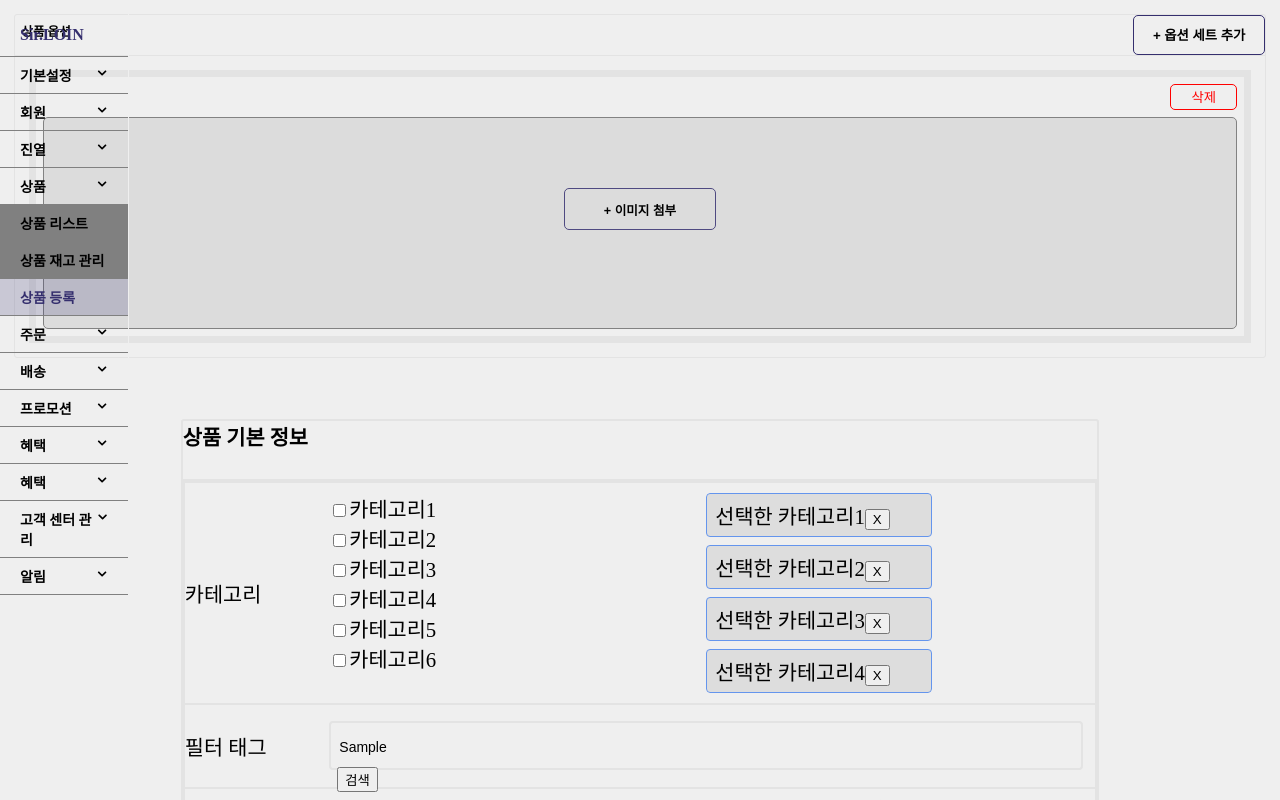
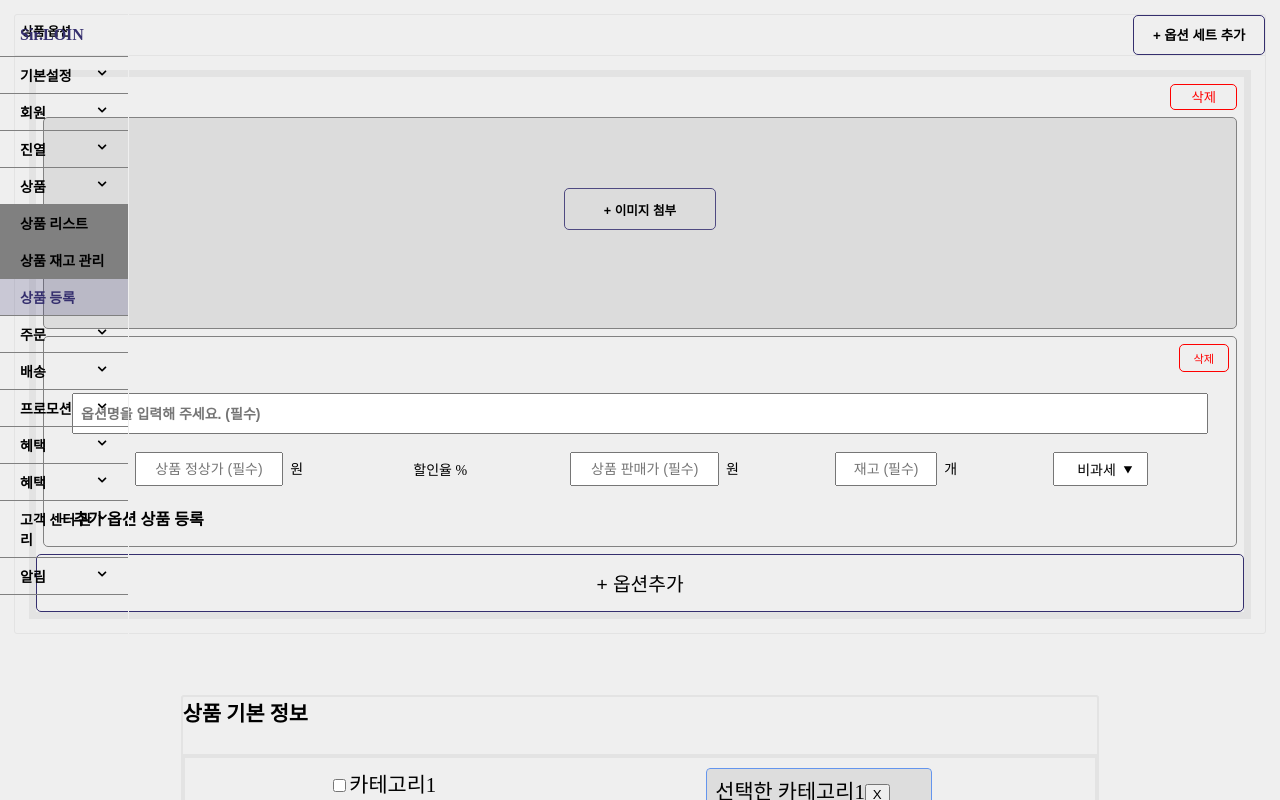
Before and after one commit to yunred/1stweek-sirloin-task, a React (Create React App) app: page / in a window 1280 px wide. Both pictures are taken after typing "Sample", "Sample", "Sample" into the empty fields and a click on the button "+ 옵션 세트 추가". Shown: the top 800 px of the page. Built offline with nearby package versions, Linux system fonts and the light colour scheme.

Commit message:
Finish PDoption 기획서에서 제시한 모든 기능을 구현 완료했습니다!

```diff
--- a/src/Component/PDoption/index.js
+++ b/src/Component/PDoption/index.js
@@ -34,7 +34,7 @@ export const PDOheader = () => {
                             optionList: [
                                 {
                                     optionName: '',
-                                    optionValue: [undefined, undefined, undefined, false],
+                                    optionValue: ['', '', '', '비과세'],
                                     additionnal: []
                                 }
                             ]
@@ -59,7 +59,7 @@ const PDOContent = () => {
         <S.H3>옵션 세트를 추가하여 옵션을 구성해 주세요</S.H3>
         </S.DefaultScreen>:
             state.map((value, index) => {
-                return(//value.optionImg.length == 0?
+                return(
                 <S.OptionSetContainer key={index}>
                     <OptionSet index={index}/>
                 </S.OptionSetContainer>
@@ -84,6 +84,20 @@ const OptionSet = (props) => {
                 }}>삭제</S.DelOptionSet>
         </S.Buttonholder>
         <PDthumbnail index = {index}/>
+        {state[index].optionList.map((value, optionidx) =>
+            <S.OptionHolder key ={optionidx}>
+                <Option OSidx = {index} OPidx = {optionidx} OptionData ={state[index].optionList[optionidx]}/>
+            </S.OptionHolder>
+        )}
+        <S.AppendOption onClick={()=> {
+            const newstate = [...state];
+            newstate[index].optionList.push({
+                optionName: '',
+                optionValue: ['', '', '', '비과세'],
+                additionnal: []
+            })
+            setstate(newstate);
+        }}>+ 옵션추가</S.AppendOption>
         </>
     )
 
@@ -111,6 +125,123 @@ const PDthumbnail = (props) => {
     )
 }
 
+const Option = (props) => {
+    const {OSidx, OPidx , OptionData} = props;
+    console.log(OptionData);
+    const optionValue  = OptionData.optionValue;
+    const context = useContext(PDcontext).OptionSetData;
+    const state = context.state;
+    const setstate = context.setstate;
+    const [inputData, setInputData] = useState(['', '', '' ,'비과세']);
+    const HandleChange = (e) => {
+        const { value, name } =e.target;
+        const newinputdata = [...inputData];
+        if(name === '0' || name === '1' || name === '2'){
+            if(/[^0-9]/.test(value)){
+                value = '';
+                return
+            }
+        }
+        newinputdata[name] = value;
+        setInputData(newinputdata);
+    }
+    useEffect(()=>{
+        const newstate = [...state];
+        newstate[OSidx].optionList[OPidx].optionValue = inputData;
+        setstate(newstate);
+    }, [inputData]);
+
+    return(
+        <>
+            <S.Buttonholder>
+                <S.DelOption onClick={()=> {
+                    const newstate = [...state];
+                    const newopList = newstate[OSidx].optionList;
+                    newopList.splice(OPidx, 1)
+                    console.log(newopList);
+                    if (newopList.length === 0){
+                        newstate.splice(OSidx, 1);
+                        setstate(newstate);
+                        return
+                    }
+                    newstate.optionList = newopList;
+                    setstate(newstate);
+                }}>삭제</S.DelOption>
+            </S.Buttonholder>
+            <S.OptionNameInput placeholder="옵션명을 입력해 주세요. (필수)" value={OptionData.optionName}
+                onChange={(e)=>{
+                    const newstate = [...state];
+                    newstate[OSidx].optionList[OPidx].optionName = e.target.value;
+                    setstate(newstate);
+                }}
+            ></S.OptionNameInput>
+            <S.OptionStat>
+                <div><S.Input name="0"  onChange={HandleChange} value={optionValue[0]} placeholder="상품 정상가 (필수)"/><span style={{"margin":"0 0.5em"}}>원</span></div>
+                <S.DcRate>{parseInt(optionValue[0]) > parseInt(optionValue[1])?`${100 - parseInt(parseInt(optionValue[1])/parseInt(optionValue[0])*100)} %`:'할인율 %'}</S.DcRate>
+                <div><S.Input name="1"  onChange={HandleChange} value={optionValue[1]} placeholder="상품 판매가 (필수)"/><span style={{"margin":"0 0.5em"}}>원</span></div>
+                <div><S.StockInput name="2" onChange={HandleChange} value={optionValue[2]} placeholder="재고 (필수)"/><span style={{"margin":"0 0.5em"}}>개</span></div>
+                <S.TaxInput name="3" onChange={HandleChange} onFocus={e=>e.target.value = ''} onMouseLeave={(e)=>{if(e.target.value === ''){e.target.value = optionValue[3]}}} value={optionValue[3]} list='tax' />
+                <datalist id="tax">
+                    <option value={"비과세"}></option>
+                    <option value={"과세"}></option>
+                </datalist>
+            </S.OptionStat>
+            <S.AddtionalContainer>
+            {state[OSidx].optionList[OPidx].additionnal.map((value, addtionalidx) => {
+                return(
+                    <Additonal key={addtionalidx} OSidx={OSidx} OPidx={OPidx} addtionalidx={addtionalidx}/>
+                )
+            })}
+            </S.AddtionalContainer>
+
+            <S.AppendAddtional onClick={()=>{
+                const newstate = [...state];
+                newstate[OSidx].optionList[OPidx].additionnal.push({
+                    addtionalName: '',
+                    addtionalPrice: ''
+                })
+                setstate(newstate);
+            }}>+ 추가 옵션 상품 등록</S.AppendAddtional>
+        </>
+    )
+}
+
+const Additonal = (props) => {
+    const {OSidx, OPidx, addtionalidx} = props;
+    console.log(OSidx, OPidx, addtionalidx);
+    const context = useContext(PDcontext).OptionSetData;
+    const state = context.state;
+    const setstate = context.setstate;
+
+    return(
+        <S.EachAddtional>
+            <S.AddtionalNameInput placeholder="추가 옵션명 (필수)" value={state[OSidx].optionList[OPidx].additionnal[addtionalidx].addtionalName} onChange={
+                (e) => {
+                    const newstate = [...state];
+                    newstate[OSidx].optionList[OPidx].additionnal[addtionalidx].addtionalName = e.target.value;
+                    setstate(newstate);
+                }
+            }/>
+            <S.AddtionalPriceInput placeholder="추가 옵션 정상가 (필수)" value={state[OSidx].optionList[OPidx].additionnal[addtionalidx].addtionalPrice} onChange={
+                (e) => {
+                    if(/[^0-9]/.test(e.target.value)){
+                        e.target.value = '';
+                        return
+                    }
+                    const newstate = [...state];
+                    newstate[OSidx].optionList[OPidx].additionnal[addtionalidx].addtionalPrice = e.target.value;
+                    setstate(newstate);
+                }
+            }/>
+            <S.DeleteAddtional onClick={()=>{
+                const newstate = [...state];
+                newstate[OSidx].optionList[OPidx].additionnal.splice(addtionalidx, 1);
+                setstate(newstate);
+            }} >삭제</S.DeleteAddtional>
+        </S.EachAddtional>
+    )
+}
+
 const PDoption = () => {
     const context = useContext(PDcontext).OptionSetData;
     console.log(context.state);
--- a/src/Component/PDoption/style.js
+++ b/src/Component/PDoption/style.js
@@ -62,7 +62,117 @@ export const Imgholder = styled.div`
   border: 1px solid rgb(130,130,130);
   border-radius: 5px;
 `
+export const AppendOption = styled.button`
+  width: 100%;
+  height: 3em;
+  margin: 0;
+  font-size: 1.2rem;
+  font-weight: 500;
+  box-sizing: border-box;
+  border: 0.1em solid rgb(53, 47, 110);
+  border-radius: 5px;
+
+`
+export const OptionHolder = styled.div`
+  text-align: center;
+  margin: 0.5em;
+  border: 1px solid rgb(130,130,130);
+  border-radius: 5px;
+  box-sizing: border-box;
+`
+
+export const DelOption = styled.button`
+  color: red;
+  background: none;
+  border: 1px solid red;
+  font-size: 0.8em;
+  width: 4.5em;
+  height: 2.5em;
+  border-radius: 5px;
+`
 
 export const OptionThumbnail = styled.img`
   height: 90%;
 `
+
+export const OptionNameInput = styled.input`
+  height: 2em;
+  padding: 1.3em 0.5em;
+  width: calc(100% - 4em);
+  margin: 1em;
+  font-size: 1em;
+  font-weight: 700;
+  box-sizing: border-box;
+`
+
+export const OptionStat = styled.div`
+  margin: 0.3em 0.1em;
+  display: flex;
+  justify-content: space-evenly;
+  flex-wrap: nowrap;
+  width : 100%;
+`
+export const Input = styled.input`
+  flex: 0 1 auto;
+  width: 7.3rem;
+  font-size: 1em;
+  text-align: center;
+  padding: 0.5em 1em;
+`
+
+export const TaxInput = styled(Input)`
+width: 4.5em;
+ &::-webkit-calendar-picker-indicator{
+    opacity: 100;
+    padding: 0;
+    font-size: 0.8rem;
+  }
+`
+export const DcRate = styled.span`
+  padding: 0.5em 1em;
+`
+export const StockInput = styled(Input)`
+  width: 5em;
+`
+export const AppendAddtional = styled.div`
+  margin: 1em 1em;
+  text-align: left;
+  font-size: 1.15em;
+  font-weight: 600;
+`
+export const AddtionalContainer = styled.div`
+  display: flex;
+  flex-direction: column;
+  text-align: center;
+  width: 100%;
+`
+export const EachAddtional = styled.div`
+  width: 100%;
+  display: flex;
+  justify-content: center;
+  margin-top: 1em;
+`
+
+export const AddtionalNameInput = styled.input`
+  width: 20rem;
+  font-size: 1em;
+  text-align: center;
+  padding: 0.5em 1em;
+  margin-right: 2em;
+`
+export const AddtionalPriceInput = styled.input`
+  width: 11rem;
+  font-size: 1em;
+  text-align: center;
+  padding: 0.5em 1em;
+  margin-right: 2em;
+`
+export const DeleteAddtional = styled.button`
+  color: red;
+  background: none;
+  border: 1px solid red;
+  width: 5em;
+  height: 3em;
+  padding: 0.5em 1em;
+  border-radius: 5px;
+`
```
